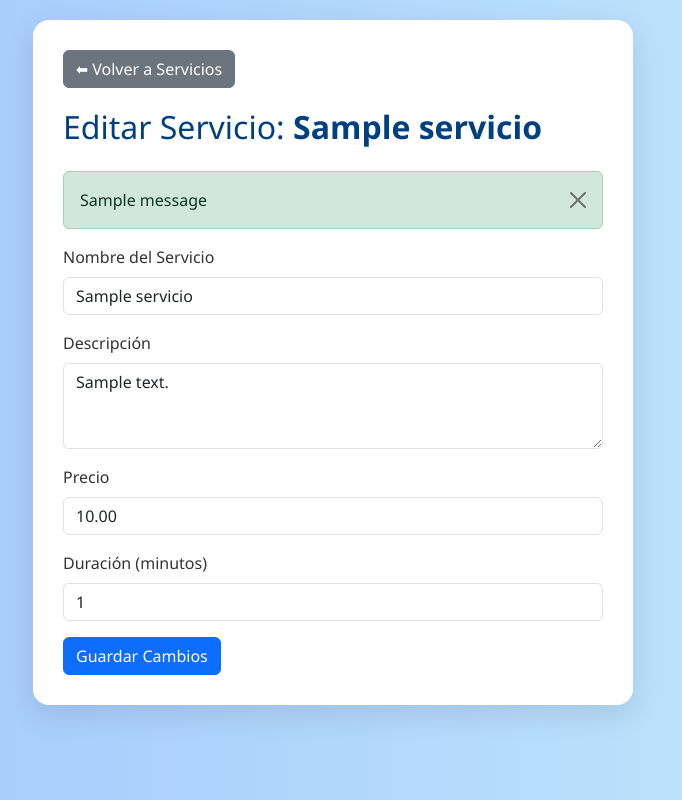
After one commit to Garciayonatan/Gestiona_tu_citas, a Django app: page /servicio/editar/1/ in a window 1280 px wide. The commit adds this page. Shown: the whole page, without its empty margins (307-989 px from the left). Run offline with Django 5.2, Linux system fonts and the light colour scheme; tables that the repository leaves empty hold one stand-in row (values such as "Sample post"); one stand-in notice (Sample message) is shown.

Commit message:
Descripción de los cambios realizados

```diff
--- a/citas/urls.py
+++ b/citas/urls.py
@@ -61,6 +61,9 @@ urlpatterns = [
                  #'''''''                                                                         #borrar
       #borrar esto hoy 10 del 7
     path('empresa/historial-citas/', historial_citas_empresa, name='historial_citas_empresa'),
+
+    #servicios editar
+    path('servicio/editar/<int:servicio_id>/', views.editar_servicio, name='editar_servicio'),
     #borrar si no quiero esto de historial
 
     #-----------------------------------------------------------activar cuando yo quiera
--- a/citas/views.py
+++ b/citas/views.py
@@ -2201,3 +2201,25 @@ def subir_o_eliminar_foto_cliente(request):
             return redirect('empresa_panel')
 
     return render(request, 'app/subir_logo.html')
+
+# editar servicios
+
+def editar_servicio(request, servicio_id):
+    servicio = get_object_or_404(Servicio, id=servicio_id)
+
+    if request.method == "POST":
+        form = ServicioForm(request.POST, instance=servicio)
+        if form.is_valid():
+            form.save()
+            messages.success(request, "Servicio actualizado correctamente.")
+            return redirect('app:servicios_empresa', empresa_id=servicio.empresa.id)  # Ajusta según tu URL
+        else:
+            messages.error(request, "Por favor, corrige los errores en el formulario.")
+    else:
+        form = ServicioForm(instance=servicio)
+
+    context = {
+        "servicio": servicio,
+        "form": form,
+    }
+    return render(request, "app/editar_servicio.html", context)
--- /dev/null
+++ b/templates/app/editar_servicio.html
@@ -0,0 +1,74 @@
+<!DOCTYPE html>
+<html lang="es">
+<head>
+  <meta charset="UTF-8">
+  <meta name="viewport" content="width=device-width, initial-scale=1">
+  <title>Editar Servicio</title>
+  <link href="https://cdn.jsdelivr.net/npm/bootstrap@5.3.2/dist/css/bootstrap.min.css" rel="stylesheet">
+  <style>
+    body {
+      background: linear-gradient(to right, #a1c4fd, #c2e9fb);
+      font-family: 'Segoe UI', Tahoma, Geneva, Verdana, sans-serif;
+      color: #333;
+      padding: 20px;
+    }
+    .container {
+      background: #fff;
+      border-radius: 1rem;
+      box-shadow: 0 10px 30px rgba(0,0,0,0.1);
+      padding: 30px;
+      max-width: 600px;
+      margin: auto;
+    }
+    h2 {
+      color: #004080;
+      margin-bottom: 25px;
+    }
+    .btn-back {
+      margin-bottom: 20px;
+    }
+  </style>
+</head>
+<body>
+
+<div class="container">
+
+  <a href="{% url 'app:servicios_empresa' servicio.empresa.id %}" class="btn btn-secondary btn-back">⬅ Volver a Servicios</a>
+
+  <h2>Editar Servicio: <strong>{{ servicio.nombre }}</strong></h2>
+
+  {% if messages %}
+    {% for message in messages %}
+      <div class="alert alert-{{ message.tags }} alert-dismissible fade show" role="alert">
+        {{ message }}
+        <button type="button" class="btn-close" data-bs-dismiss="alert" aria-label="Cerrar"></button>
+      </div>
+    {% endfor %}
+  {% endif %}
+
+  <form method="post">
+    {% csrf_token %}
+    <div class="mb-3">
+      <label for="{{ form.nombre.id_for_label }}" class="form-label">Nombre del Servicio</label>
+      {{ form.nombre }}
+    </div>
+    <div class="mb-3">
+      <label for="{{ form.descripcion.id_for_label }}" class="form-label">Descripción</label>
+      {{ form.descripcion }}
+    </div>
+    <div class="mb-3">
+      <label for="{{ form.precio.id_for_label }}" class="form-label">Precio</label>
+      {{ form.precio }}
+    </div>
+    <div class="mb-3">
+      <label for="{{ form.duracion.id_for_label }}" class="form-label">Duración (minutos)</label>
+      {{ form.duracion }}
+    </div>
+    <button type="submit" class="btn btn-primary">Guardar Cambios</button>
+  </form>
+
+</div>
+
+<script src="https://cdn.jsdelivr.net/npm/bootstrap@5.3.2/dist/js/bootstrap.bundle.min.js"></script>
+</body>
+</html>
```
Also changed, not shown: templates/app/servicio_empresa.html (+13 -3 lines).
